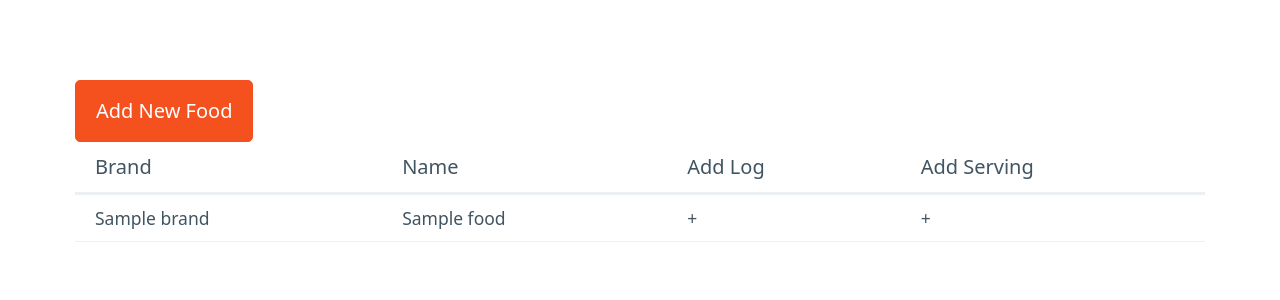
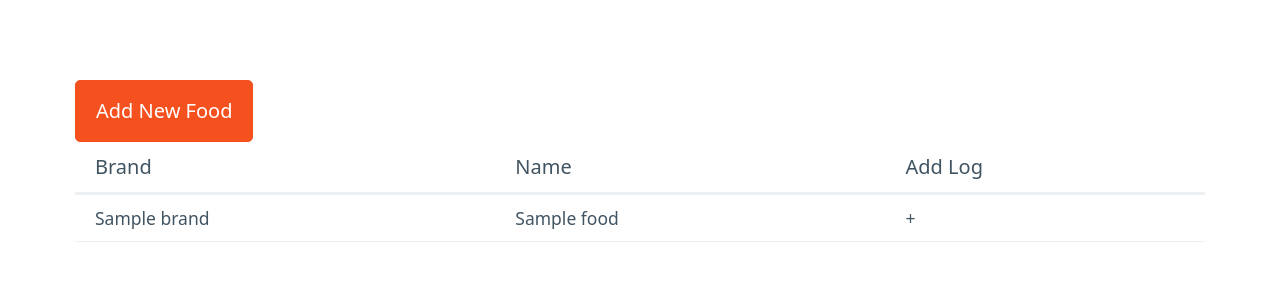
Before and after one commit to TylerCoulson/caloria, a Python web app: template app/templates/food/list.html in a window 1280 px wide. Shown: the part 70-370 px from the top of the page. Run offline with Jinja, Linux system fonts and the light colour scheme; the template is opened without the code that fills it: most values are stand-ins (such as "Sample title", 1, 10 or a date in 2020); some libraries are stand-ins or nearby versions.

Commit message:
removded add serving from list of food.

```diff
--- a/app/templates/food/headings.html
+++ b/app/templates/food/headings.html
@@ -2,5 +2,5 @@
     <th id="brand">Brand</th>
     <th id="name">Name</th>
     <th id="add_log">Add Log</th>
-    <th id="add_serving">Add Serving</th>
+    <!-- <th id="add_serving">Add Serving</th> -->
 </tr>
--- a/app/templates/food/row.html
+++ b/app/templates/food/row.html
@@ -2,5 +2,5 @@
     <td headers="brand">{{food.brand}}</td>
     <td headers="name">{{food.name}}</td>
     <td headers="add_log">+</td>
-    <td headers="add_serving">+</td>
+    <!-- <td headers="add_serving">+</td> -->
 </tr>
```
